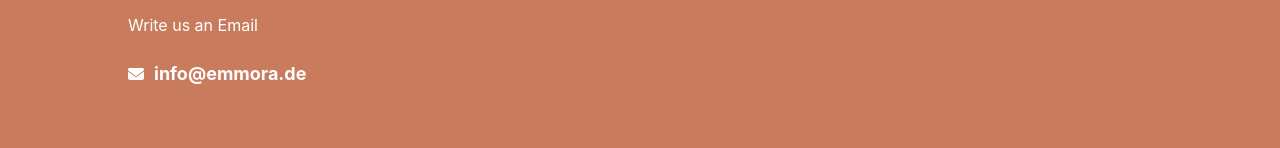
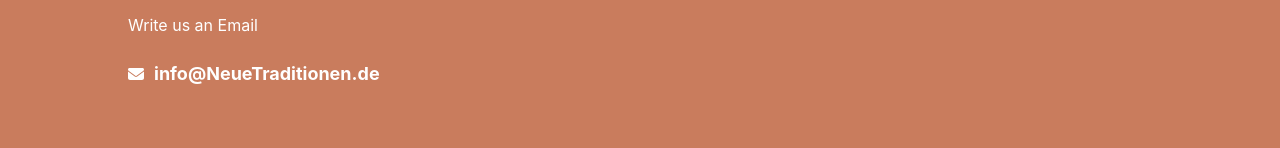
Before and after one commit to hoolby/Neue-Traditionen, a React (Vite) app in the folder frontend/: page /register in a window 1280 px wide. Shown: the part 586-734 px from the top of the page. Built offline with nearby package versions, Linux system fonts and the light colour scheme.

Commit message:
footer email change

```diff
--- a/frontend/src/components/footer/Footer.jsx
+++ b/frontend/src/components/footer/Footer.jsx
@@ -12,7 +12,7 @@
           <p>Write us an Email</p>
           <div>
             <FontAwesomeIcon icon="fa-solid fa-envelope" color="white" />
-            <a className="email-link">info@emmora.de</a>
+            <a className="email-link">info@NeueTraditionen.de</a>
           </div>
         </section>
         <section className="more-info">
```
Also changed, not shown: 1 other file (tests, documents, lock files or other folders).
